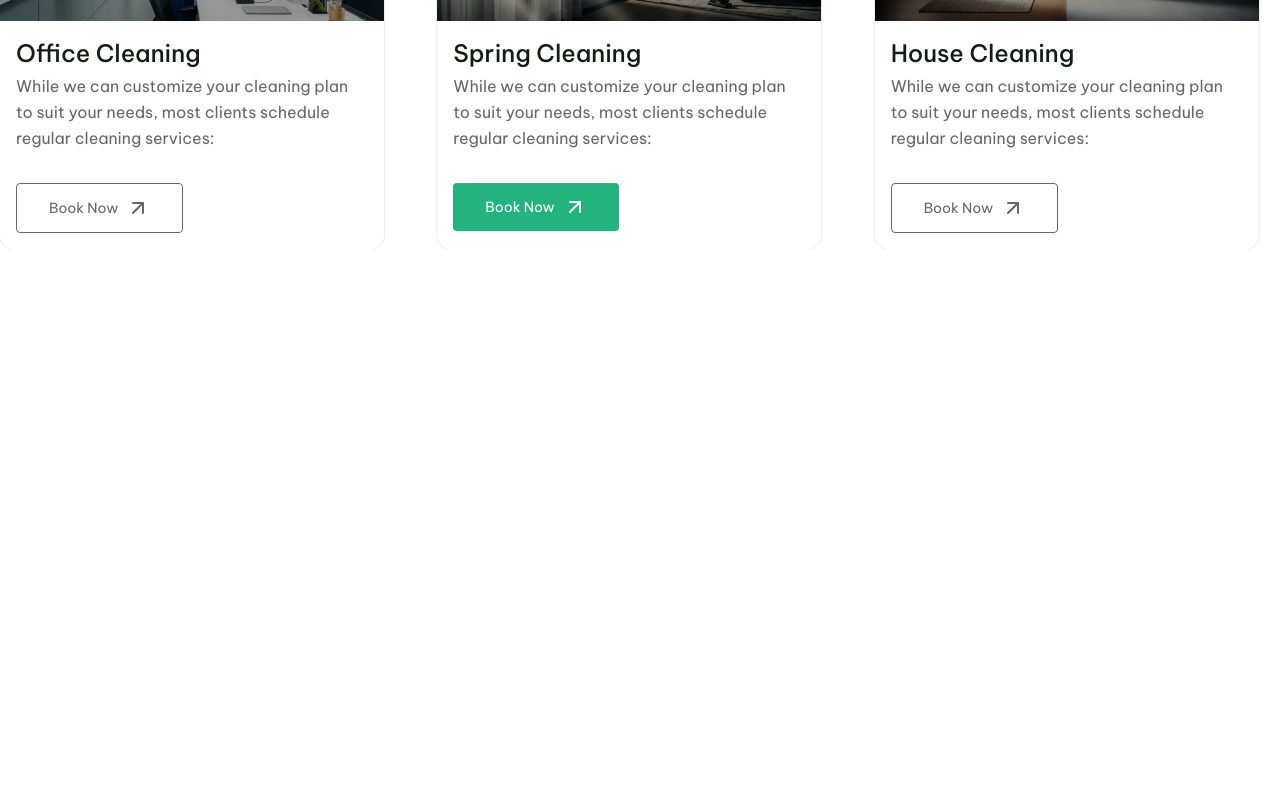
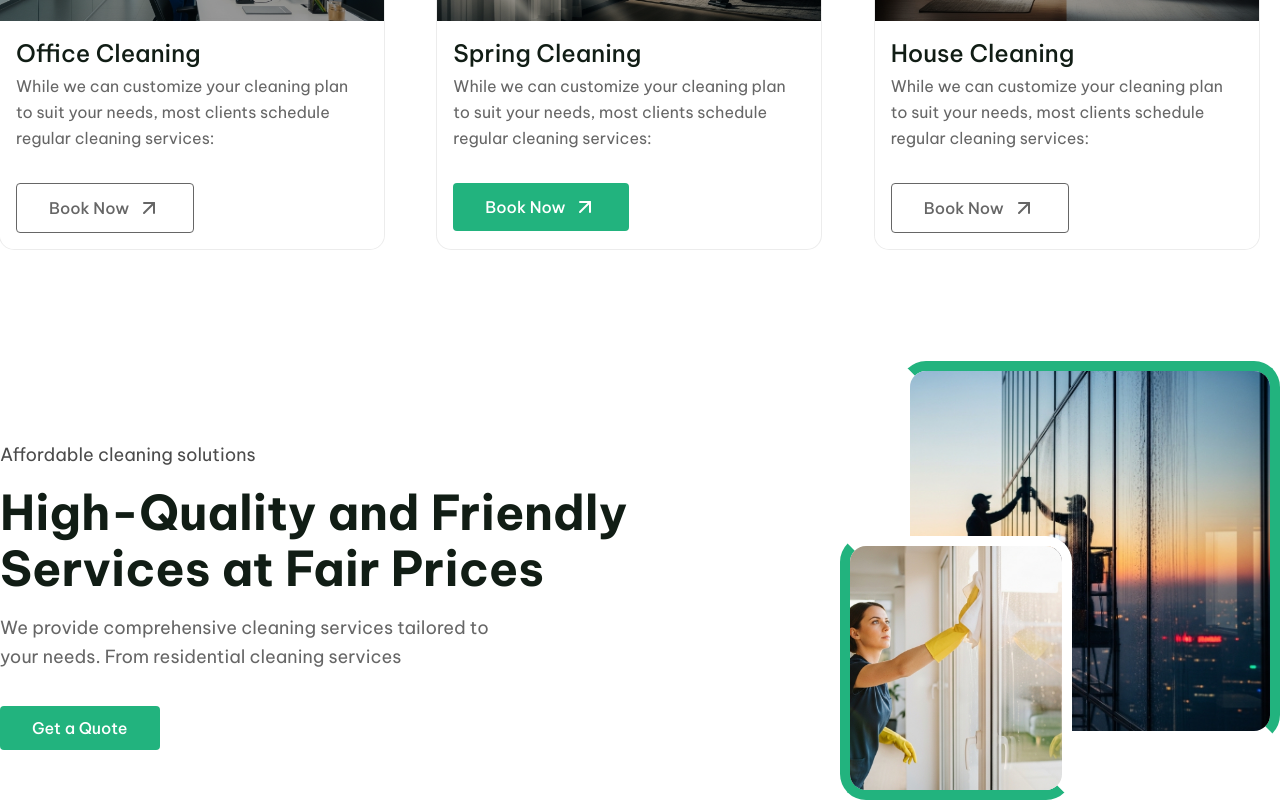
Before and after one commit to ATmilkyway/BrightnessClean, a Next.js app: page / in a window 1280 px wide. Shown: the part 1212-2012 px from the top of the page. Before the commit the page ends 1461 px from the top, so only its background shows below. Built offline with nearby package versions, Linux system fonts and the light colour scheme.

Commit message:
HighQualitySection

```diff
--- a/app/page.tsx
+++ b/app/page.tsx
@@ -1,4 +1,5 @@
 import HeroSection from "@/components/home/HeroSection";
+import HighQualitySection from "@/components/home/HighQualitySection";
 import ProvideService from "@/components/home/ProvideService";
 
 const HomePage = () => {
@@ -6,6 +7,7 @@ const HomePage = () => {
     <div>
       <HeroSection />
       <ProvideService />
+      <HighQualitySection />
     </div>
   );
 };
--- /dev/null
+++ b/components/home/HighQualitySection.tsx
@@ -0,0 +1,46 @@
+import Image from "next/image";
+import Wrapper1280 from "../1280Wrapper";
+import CustomLink from "../CustomLink";
+import qualityImage1 from "@/public/high-quality1.jpg";
+import qualityImage2 from "@/public/high-quality2.jpg";
+const HighQualitySection = () => {
+  return (
+    <Wrapper1280>
+      <div className="flex flex-col md:flex-row justify-between gap-10 pt-38 pb-11">
+        <div className="pt-10 flex flex-col gap-y-4 text-lg ">
+          <h4 className="font-normal">Affordable cleaning solutions</h4>
+          <h2 className="text-4xl md:text-5xl text-[#111D15] leading-14 font-bold">
+            High-Quality and Friendly Services at Fair Prices
+          </h2>
+          <p className="text-[#666666] leading-relaxed max-w-lg  ">
+            We provide comprehensive cleaning services tailored to your needs.
+            From residential cleaning services
+          </p>
+        </div>
+
+        <div className="max-w-md  p-2   relative   w-full">
+          <div className="border-10  border-[#22B37E] h-95 w-95 absolute  right-0 -top-10 rounded-4xl overflow-hidden border-l-white border-b-white">
+            <Image
+              src={qualityImage1}
+              alt="High Quality Cleaning"
+              className="top-1 object-cover"
+              fill
+            />
+          </div>
+
+          <div className="border-10  border-white w-58 h-66 absolute   bottom-0 top-1/2 rounded-4xl overflow-hidden border-l-[#22B37E] border-b-[#22B37E]">
+            <Image
+              src={qualityImage2}
+              alt="High Quality Cleaning"
+              className="top-1 object-cover"
+              fill
+            />
+          </div>
+        </div>
+      </div>
+      <CustomLink href={"/ "}>Get a Quote</CustomLink>
+    </Wrapper1280>
+  );
+};
+
+export default HighQualitySection;
--- a/components/home/ProvideServiceCard.tsx
+++ b/components/home/ProvideServiceCard.tsx
@@ -48,7 +48,7 @@ const ProvideServiceCard = ({
       <CardFooter className="bg-white border-0">
         <Link
           href={href}
-          className={`flex items-center gap-2 px-8 py-3 rounded transition hover:shadow-md ${
+          className={`flex items-center gap-2 px-8 py-3 rounded transition hover:shadow-md  text-base font-medium ${
             variant === "fill"
               ? "bg-[#22B37E] text-white hover:bg-[#22b37ee0]"
               : "bg-white border border-[#666666] text-[#666666] hover:bg-[#22B37EE0] hover:text-white hover:border-transparent"
```
Also changed, not shown: public/high-quality1.jpg (added), public/high-quality2.jpg (added).
